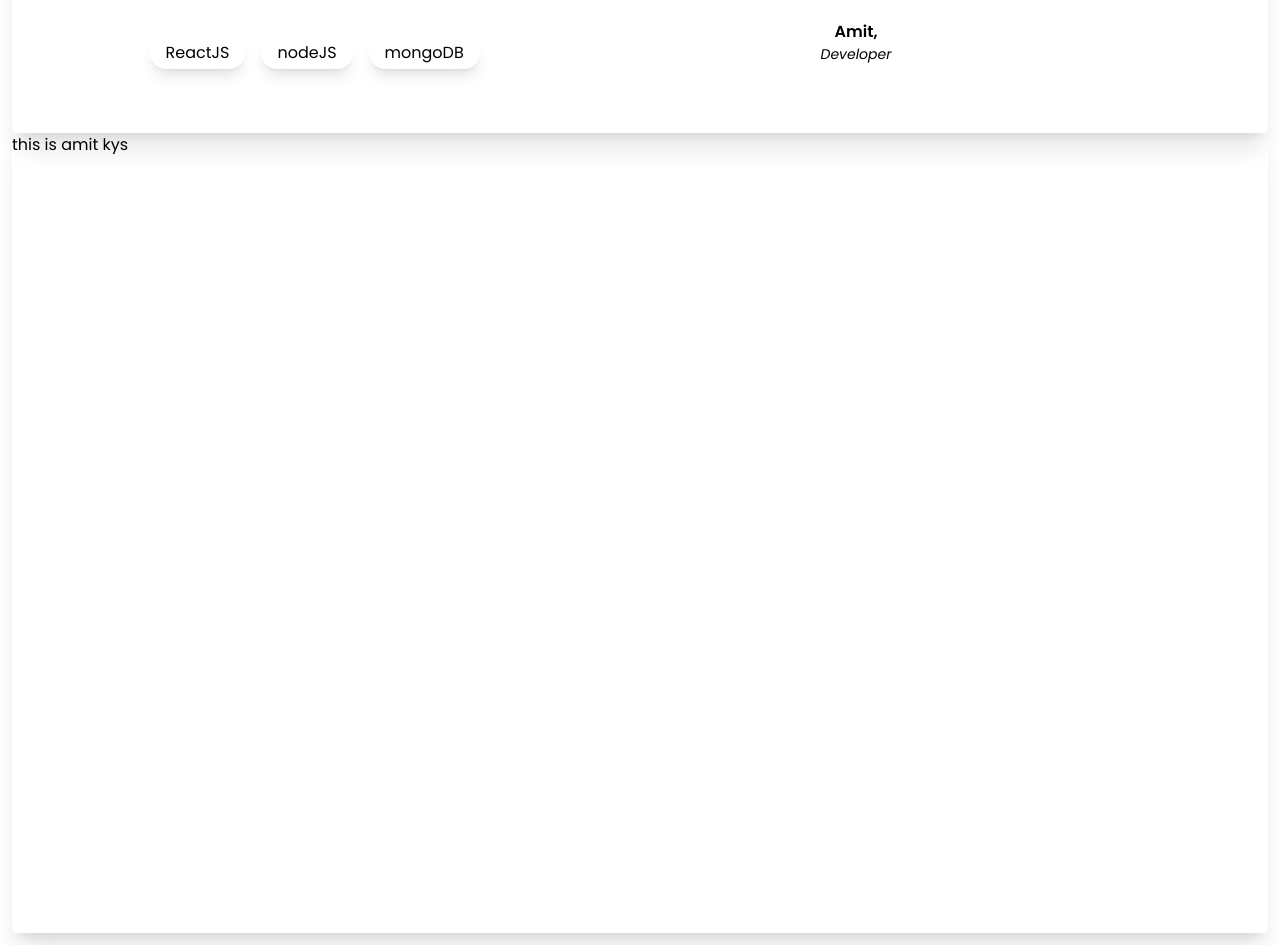
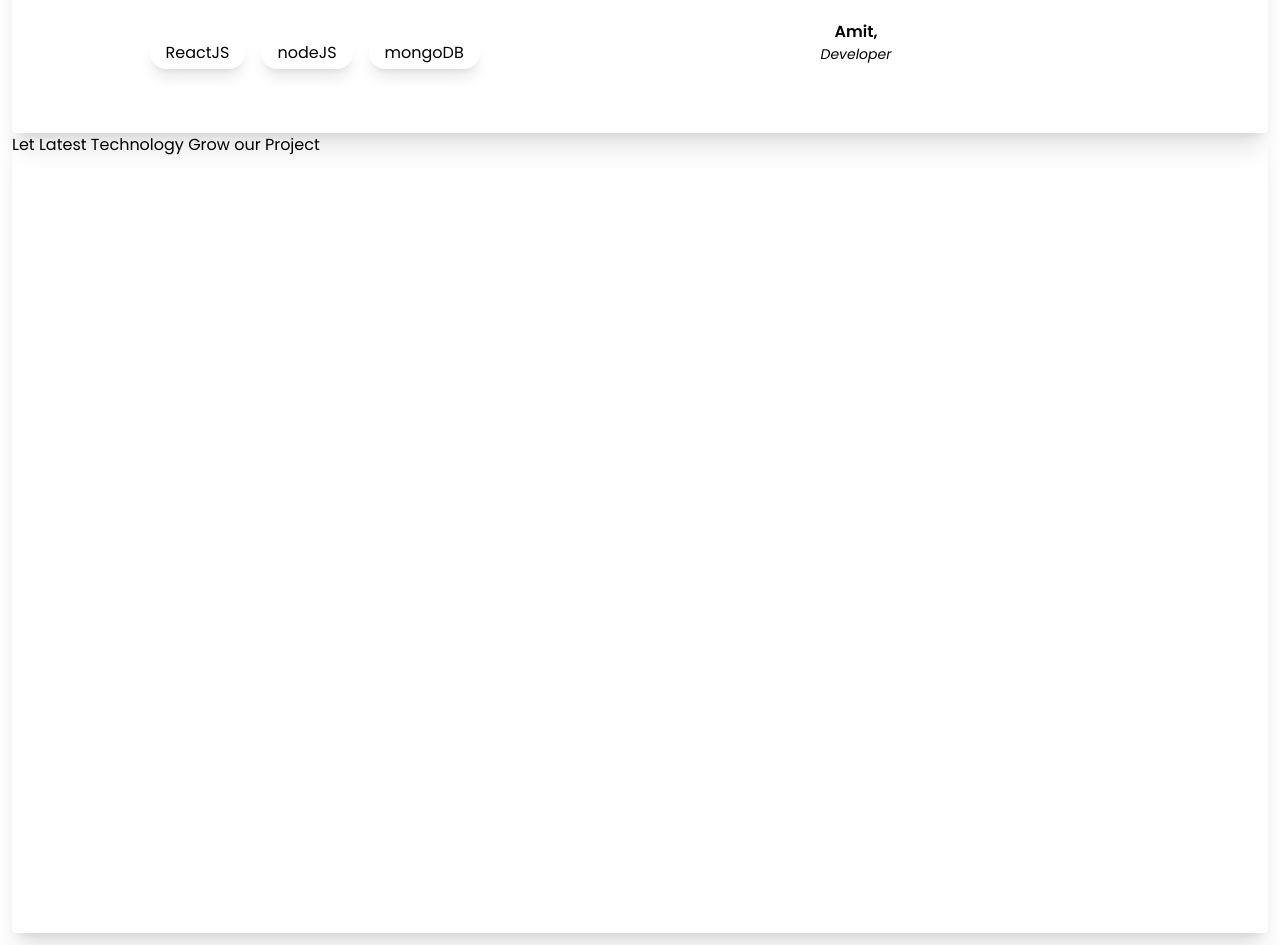
Before and after one commit to Amitkys/portfolio2, a website: page src/index.html in a window 1280 px wide. Shown: the part 524-1469 px from the top of the page. Drawn offline with Linux system fonts and the light colour scheme; a web font is replaced by a local one.

Commit message:
added title regarding project

```diff
--- a/src/index.html
+++ b/src/index.html
@@ -146,8 +146,8 @@
 
     <!-- another section  -->
 
-    <div id="project">
-      <div class="dark:text-[#D4D4D4] dark:bg-gradient-to-t from-[#1E293B] to-[#0C0A09] shadow-xl rounded h-screen"> this is amit kys</div>
+    <div id="project" class="dark:text-[#D4D4D4] dark:bg-gradient-to-t from-[#1E293B] to-[#0C0A09] shadow-xl rounded h-screen">
+      <h3>Let Latest Technology Grow our Project</h3>
     </div>
 
   </div>
```
